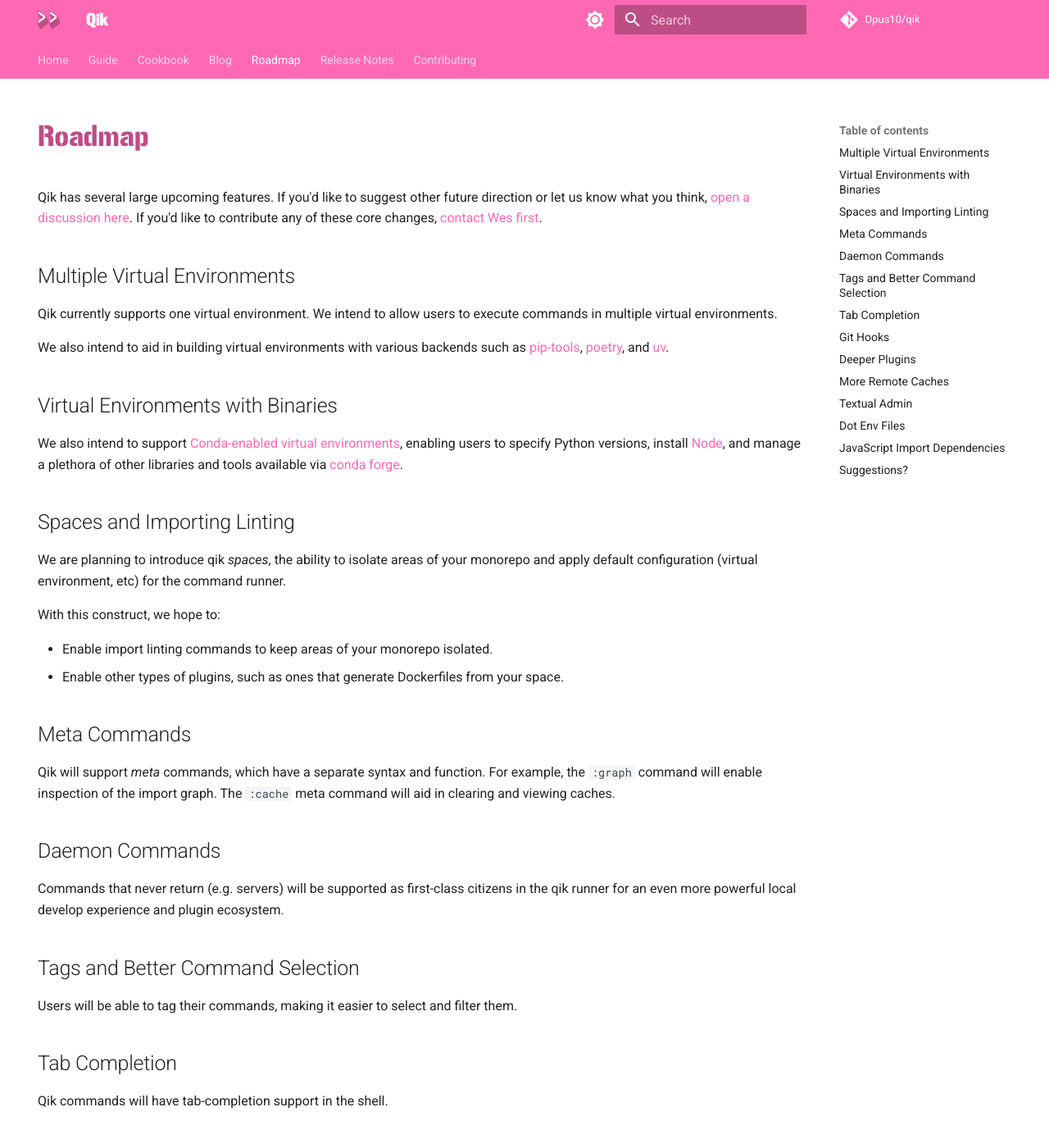
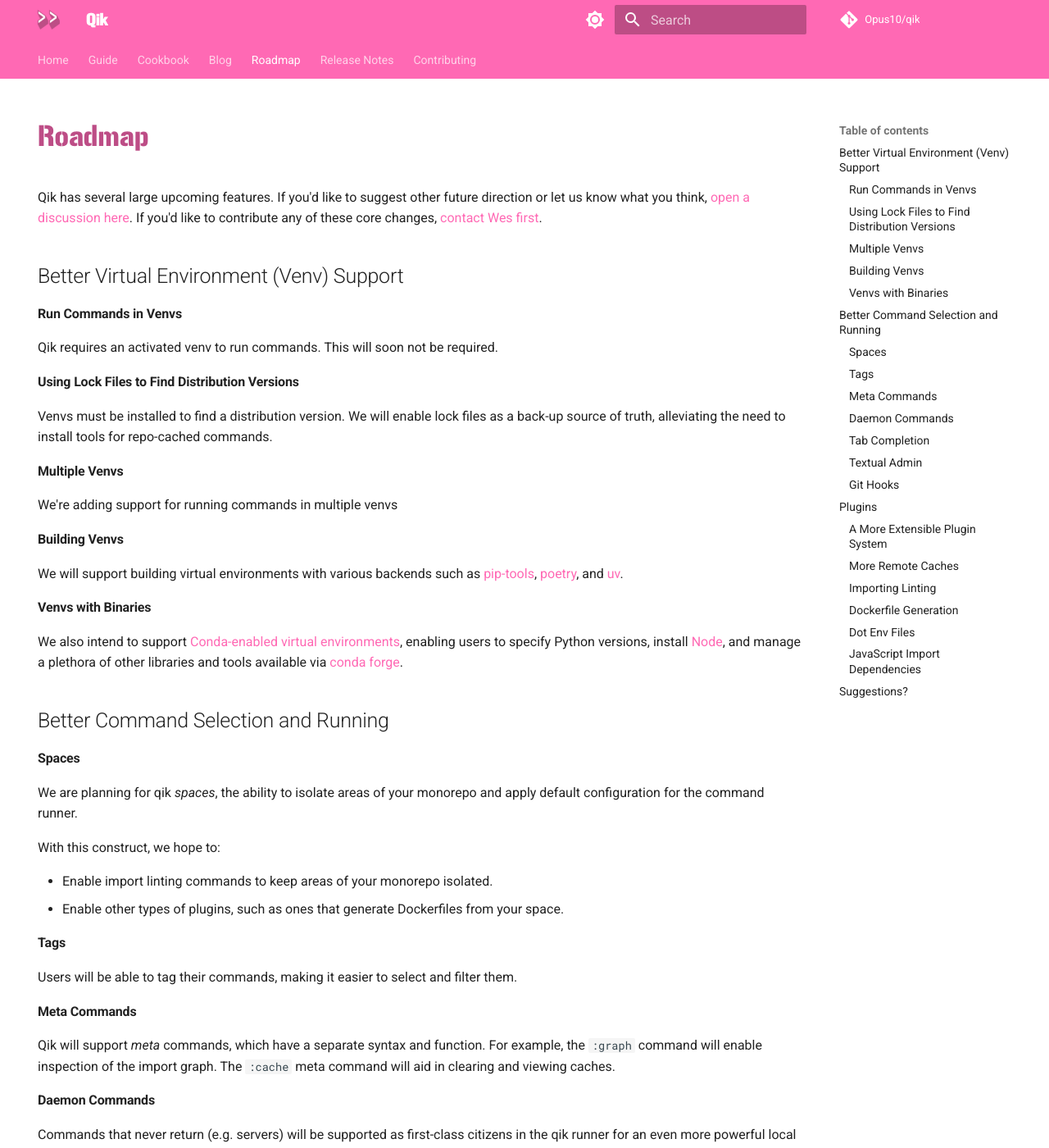
Before and after one commit to Opus10/qik, an MkDocs documentation site: the page built from docs/roadmap.md, in a window 1280 px wide and 1400 px high. Shown: the whole window at 82% size. Built offline with MkDocs 1.6.1 and Material for MkDocs 9.7.7, drawn with Linux system fonts in a browser that asks for light colours; comment, search, counter and statistics services are not loaded; some of the changed text lies outside the part shown.

Commit message:
More docs

```diff
--- /dev/null
+++ b/docs/overrides/partials/copyright.html
@@ -0,0 +1,16 @@
+<div class="md-copyright">
+  {% if config.copyright %}
+    <div class="md-copyright__highlight">
+      {{ config.copyright }}
+    </div>
+  {% endif %}
+  {% if not config.extra.generator == false %}
+    Created by
+    <a
+      href="https://github.com/sponsors/wesleykendall"
+      target="_blank" rel="noopener"
+    >
+      @wesleykendall
+    </a>
+  {% endif %}
+</div>
--- a/docs/roadmap.md
+++ b/docs/roadmap.md
@@ -7,64 +7,88 @@ hide:
 
 Qik has several large upcoming features. If you'd like to suggest other future direction or let us know what you think, [open a discussion here](https://github.com/Opus10/qik/discussions). If you'd like to contribute any of these core changes, [contact Wes first](mailto:wesleykendall@gmail.com).
 
-## Multiple Virtual Environments
+## Better Virtual Environment (Venv) Support
 
-Qik currently supports one virtual environment. We intend to allow users to execute commands in multiple virtual environments.
+#### Run Commands in Venvs
 
-We also intend to aid in building virtual environments with various backends such as [pip-tools](https://github.com/jazzband/pip-tools), [poetry](https://python-poetry.org), and [uv](https://github.com/astral-sh/uv).
+Qik requires an activated venv to run commands. This will soon not be required.
 
-## Virtual Environments with Binaries
+#### Using Lock Files to Find Distribution Versions
+
+Venvs must be installed to find a distribution version. We will enable lock files as a back-up source of truth, alleviating the need to install tools for repo-cached commands.
+
+#### Multiple Venvs
+
+We're adding support for running commands in multiple venvs
+
+#### Building Venvs
+
+We will support building virtual environments with various backends such as [pip-tools](https://github.com/jazzband/pip-tools), [poetry](https://python-poetry.org), and [uv](https://github.com/astral-sh/uv).
+
+#### Venvs with Binaries
 
 We also intend to support [Conda-enabled virtual environments](https://conda.io), enabling users to specify Python versions, install [Node](https://node.js), and manage a plethora of other libraries and tools available via [conda forge](https://conda-forge.org).
 
+## Better Command Selection and Running
+
 <a id="spaces"></a>
 
-## Spaces and Importing Linting
+#### Spaces
 
-We are planning to introduce qik *spaces*, the ability to isolate areas of your monorepo and apply default configuration (virtual environment, etc) for the command runner.
+We are planning for qik *spaces*, the ability to isolate areas of your monorepo and apply default configuration for the command runner.
 
 With this construct, we hope to:
 
 - Enable import linting commands to keep areas of your monorepo isolated.
 - Enable other types of plugins, such as ones that generate Dockerfiles from your space.
 
-## Meta Commands
+#### Tags
+
+Users will be able to tag their commands, making it easier to select and filter them.
+
+#### Meta Commands
 
 Qik will support *meta* commands, which have a separate syntax and function. For example, the `:graph` command will enable inspection of the import graph. The `:cache` meta command will aid in clearing and viewing caches.
 
-## Daemon Commands
+#### Daemon Commands
 
 Commands that never return (e.g. servers) will be supported as first-class citizens in the qik runner for an even more powerful local develop experience and plugin ecosystem.
 
-## Tags and Better Command Selection
-
-Users will be able to tag their commands, making it easier to select and filter them.
-
-## Tab Completion
+#### Tab Completion
 
 Qik commands will have tab-completion support in the shell.
 
-## Git Hooks
+#### Textual Admin
+
+Running many commands can be cumbersome, especially if you want to see interactive output. We are planning to create a [textual](https://textual.textualize.io) terminal UI for an even better experience of watching and running many commands.
+
+#### Git Hooks
 
 We are planning the ability to better link into [git hooks](https://git-scm.com/book/en/v2/Customizing-Git-Git-Hooks), such as running commands before committing or pushing.
 
-## Deeper Plugins
+## Plugins
+
+#### A More Extensible Plugin System
 
 Our plugin system is not very extensible at the moment. We will be allowing for third party plugins to better define custom caches, custon commands, and much more.
 
-## More Remote Caches
+#### More Remote Caches
 
 We plan to support more remote caches. We'll likely implement the primary object storage systems at first such as [Google Cloud Storage](https://cloud.google.com/storage).
 
-## Textual Admin
+#### Importing Linting
 
-Running many commands can be cumbersome, especially if you want to see interactive output. We are planning to create a [textual](https://textual.textualize.io) terminal UI for an even better experience of watching and running many commands.
+We're planning for an import linting plugin with [spaces](#spaces).
 
-## Dot Env Files
+#### Dockerfile Generation
+
+We're planning a plugin to generate Dockerfiles based on [spaces](#spaces) and commands.
+
+#### Dot Env Files
 
 We plan to support [dotenv](https://www.npmjs.com/package/dotenv) files being attached to [qik contexts](context.md) or [spaces](#spaces), making it easier to associate environment variables with commands.
 
-## JavaScript Import Dependencies
+#### JavaScript Import Dependencies
 
 We'd like to support JavaScript import dependencies. Qik's graph plugin serializes an import graph and translates it to glob patterns for each module. It's feasible to do the same approach for JavaScript projects. Ideally the import graph traversal is fast and written in a low-level language. Qik, for example, uses [grimp](https://grimp.readthedocs.io/en/stable/) to parse the Python import graph in [Rust](https://www.rust-lang.org).
 
```
Also changed, not shown: README.md (+34 -40 lines), docs/commands.md (+2 -0 lines), docs/cookbook.md (+24 -26 lines), docs/guide.md (+13 -1 lines).
